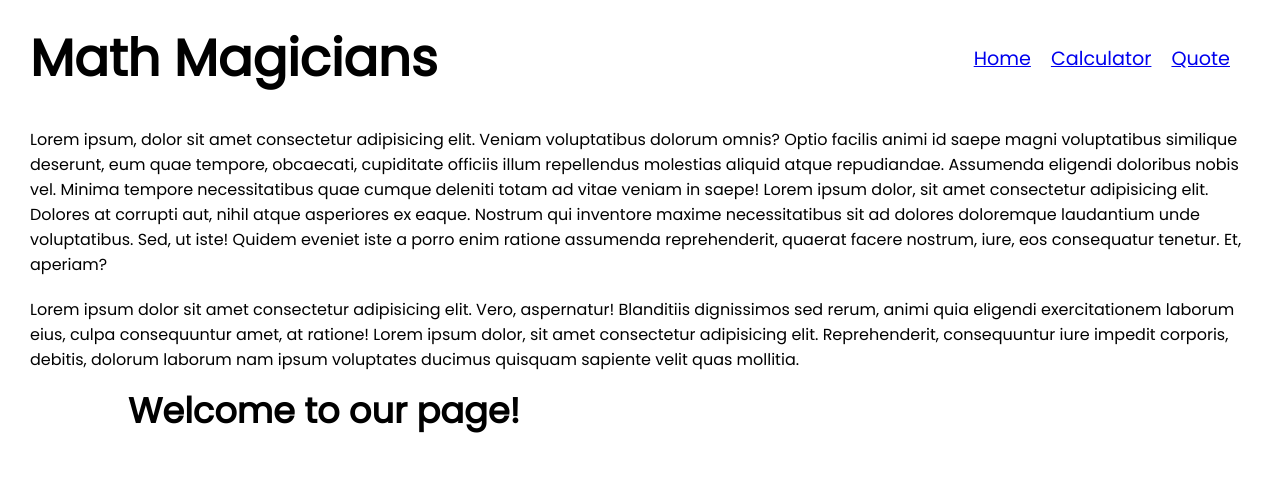
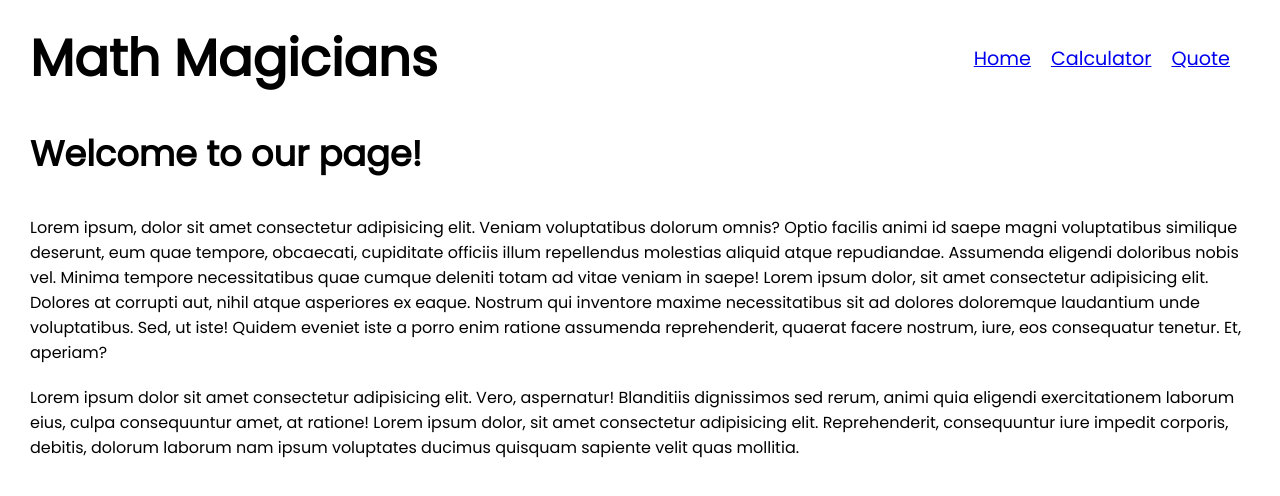
Before and after one commit to AbeeraTahir/Math-Magicians, a React (Create React App) app: page / in a window 1280 px wide. Shown: the top 496 px of the page. Built offline with nearby package versions, Linux system fonts and the light colour scheme; the HTML template or start-up script is replaced by a standard one.

Commit message:
Fix quote layout

```diff
--- a/src/components/Quote.jsx
+++ b/src/components/Quote.jsx
@@ -2,7 +2,7 @@ import React from 'react';
 import '../css/Quote.css';
 
 const Quote = () => (
-  <h2>
+  <h2 className="quote">
     &quot;Mathematics is not about numbers, equations, computations or algorithms:
     it is about understanding.&quot; -William Paul Thurston
   </h2>
--- a/src/css/Quote.css
+++ b/src/css/Quote.css
@@ -1,6 +1,6 @@
-h2 {
+.quote {
   position: fixed;
-  top: 48%;
+  top: 47%;
   left: 10%;
   right: 10%;
 }
```
